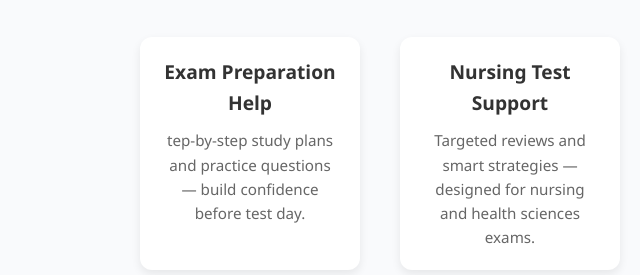
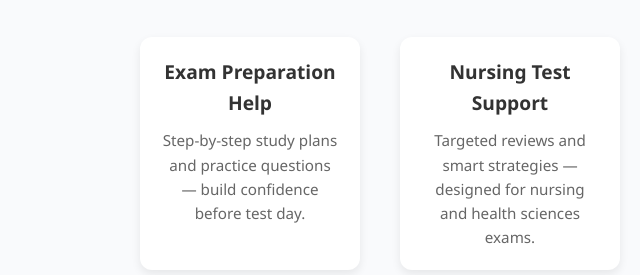
Before and after one commit to Erasmus-K/NursePro, a plain HTML site: page index.html in a window 1280 px wide. Shown: the part 2651-2926 px from the top of the page, 0-640 px from the left. Drawn offline with Linux system fonts and the light colour scheme.

Commit message:
Fixed the special support section

```diff
--- a/index.html
+++ b/index.html
@@ -158,7 +158,7 @@
   <div class="support-items">
     <div class="support-item">
       <h3>Exam Preparation Help</h3>
-      <p>tep-by-step study plans and practice questions — build confidence before test day.</p>
+      <p>Step-by-step study plans and practice questions — build confidence before test day.</p>
     </div>
     <div class="support-item">
       <h3>Nursing Test Support</h3>
```
